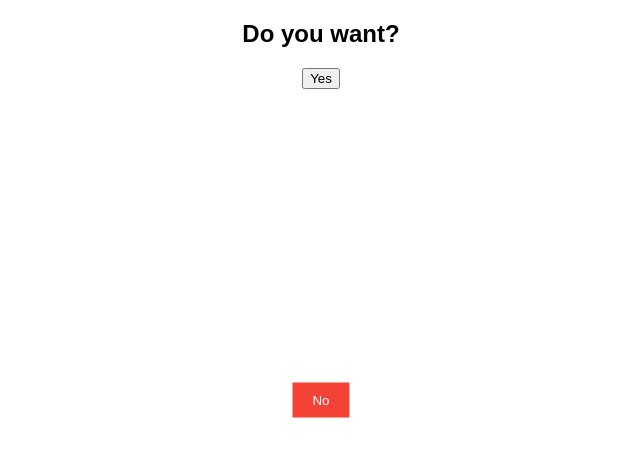
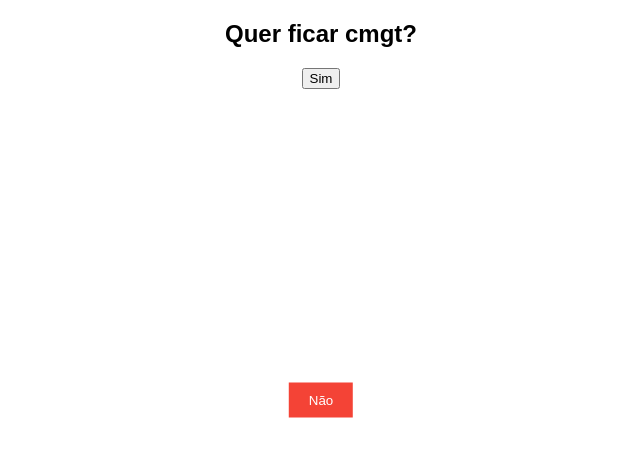
Before and after one commit to kelvynsantos/s, a plain HTML site: page index.html in a window 1280 px wide. Shown: the whole page, without its empty margins (319-959 px from the left). Drawn offline with Linux system fonts and the light colour scheme.

Commit message:
Update index.html

```diff
--- a/index.html
+++ b/index.html
@@ -23,9 +23,9 @@
 </style>
 </head>
 <body>
-  <h2>Do you want?</h2>
-  <button id="yesButton">Yes</button>
-  <button id="noButton">No</button>
+  <h2>Quer ficar cmgt?</h2>
+  <button id="yesButton">Sim</button>
+  <button id="noButton">Não</button>
 
   <script>
     const noButton = document.getElementById("noButton");
```
